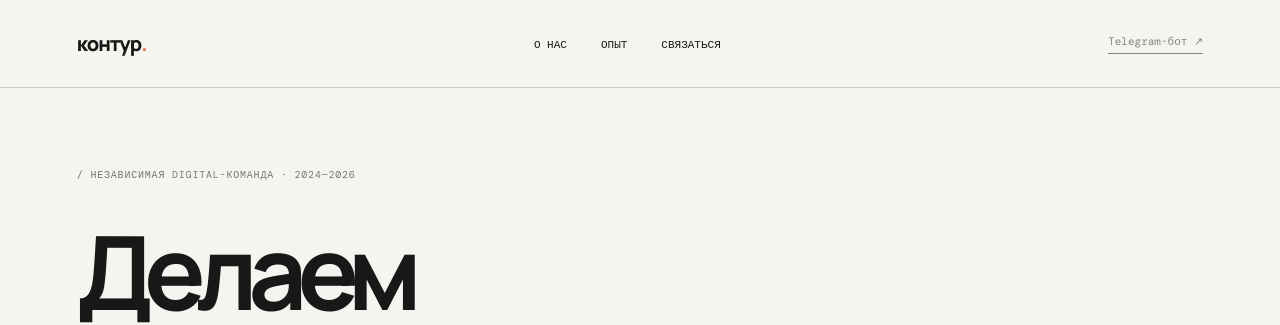
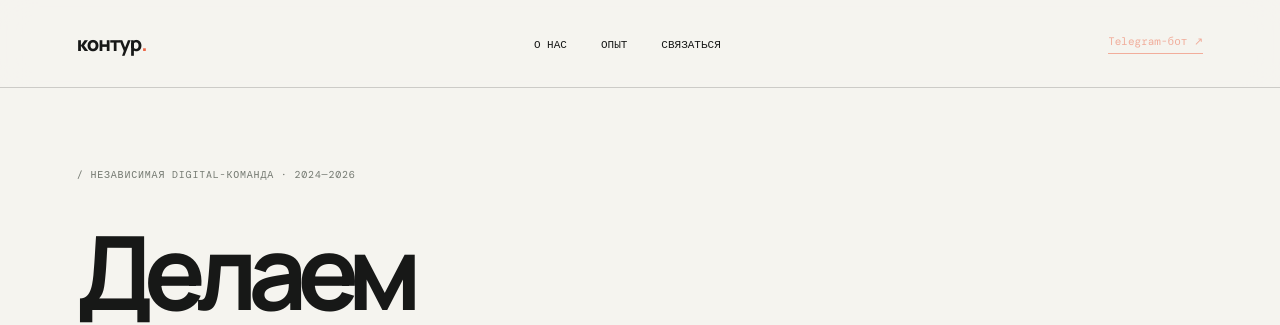
Before and after one commit to danxrock5-lab/kontur-portfolio-public, a plain HTML site: page index.html in a window 1280 px wide. In both pictures the pointer is over the link "Telegram-бот ↗". Shown: the top 325 px of the page. Drawn offline with nearby package versions, Linux system fonts and the light colour scheme; a web font is replaced by a local one.

Commit message:
Polish public portfolio presentation

```diff
--- a/index.html
+++ b/index.html
@@ -9,6 +9,9 @@
   <link rel="preconnect" href="https://fonts.gstatic.com" crossorigin />
   <link href="https://fonts.googleapis.com/css2?family=DM+Mono:wght@400;500&family=Manrope:wght@400;600;700;800&family=Playfair+Display:ital,wght@0,600;1,600&display=swap" rel="stylesheet" />
   <link rel="stylesheet" href="styles.css" />
+  <style>
+    body{background-image:radial-gradient(rgba(23,24,23,.06) .7px,transparent .7px);background-size:14px 14px}.topbar{position:sticky;top:0;z-index:4;backdrop-filter:blur(16px);background:rgba(245,244,239,.84)}.top-link{transition:color .25s,border-color .25s}.top-link:hover{color:var(--orange);border-color:var(--orange)}.hero-image{overflow:hidden}.hero-image img{transition:transform .8s}.hero-image:hover img{transform:scale(1.04)}.case{transition:transform .3s}.case:hover{transform:translateY(-5px)}.case-caption h3{transition:color .25s}.case:hover .case-caption h3{color:var(--orange)}.principle{transition:background .25s,padding .25s}.principle:hover{background:rgba(216,244,90,.13)}.contact-button{transition:transform .25s,box-shadow .25s}.contact-button:hover{transform:translateY(-4px);box-shadow:8px 8px 0 var(--orange)}.mail{transition:color .25s,border-color .25s}.mail:hover{color:var(--orange);border-color:var(--orange)}.service-lines>div{transition:padding-left .25s,background .25s}.service-lines>div:hover{padding-left:12px;background:rgba(216,244,90,.12)}
+  </style>
 </head>
 <body>
   <header class="topbar">
```
